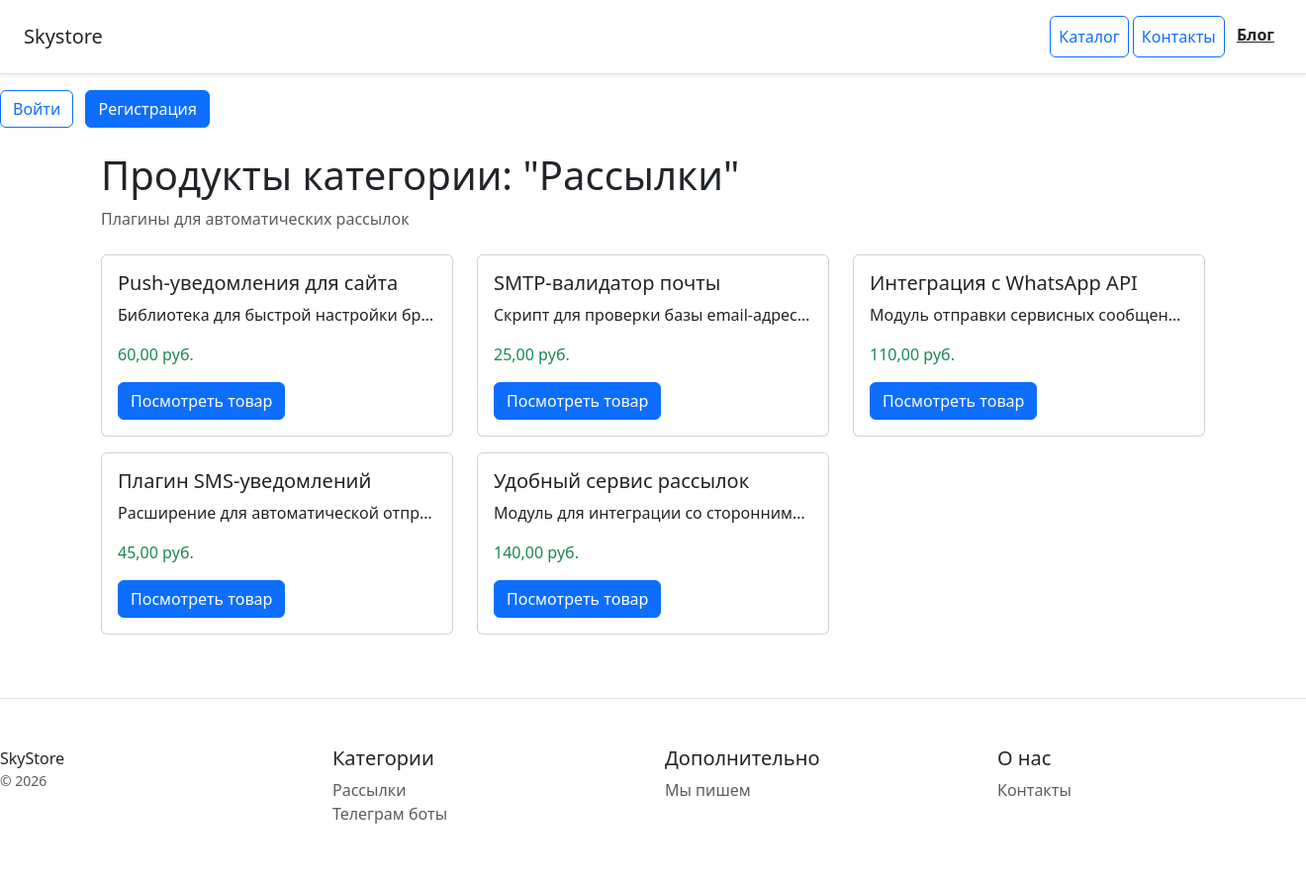
After one commit to IrinaBatova/course-6-online-shop-django, a Django app: page /category/1/products in a window 1320 px wide; the page is wider, and only the part inside the window is pictured. The commit adds this page. Shown: that part at 99% size. Run offline with Django 5.2, Linux system fonts and the light colour scheme; data comes from the database, SQL or seed files in the repository.

Commit message:
A service and low-level caching for products by category have been implemented.

```diff
--- /dev/null
+++ b/catalog/context_processors.py
@@ -0,0 +1,10 @@
+from typing import Any
+from catalog.models import Category
+
+def categories_processor(request: Any) -> dict[str, Any]:
+    """
+    Глобально добавить список всех категорий в контекст всех шаблонов сайта.
+    """
+    return {
+        'categories': Category.objects.all()
+    }
--- a/catalog/templates/catalog/base.html
+++ b/catalog/templates/catalog/base.html
@@ -39,11 +39,16 @@
             <div class="col-6 col-md">
                 <h5>Категории</h5>
                 <ul class="list-unstyled text-small">
-                    <li><a class="text-muted text-decoration-none" href="#">Рассылки</a></li>
-                    <li><a class="text-muted text-decoration-none" href="#">Телеграм боты</a></li>
-                    <li><a class="text-muted" href="#">Полезные утилиты</a></li>
-                    <li><a class="text-muted" href="#">Веб-приложения</a></li>
-                    <li><a class="text-muted" href="#">Микросервисы</a></li>
+                    {% for category in categories %}
+                    <li>
+                        <a class="text-muted text-decoration-none"
+                           href="{% url 'catalog:category_products' category.pk %}">
+                            {{ category.name }}
+                        </a>
+                    </li>
+                    {% empty %}
+                    <li class="text-muted text-small">Категорий нет</li>
+                    {% endfor %}
                 </ul>
             </div>
             <div class="col-6 col-md">
--- /dev/null
+++ b/catalog/templates/catalog/category_products.html
@@ -0,0 +1,27 @@
+{% extends 'catalog/base.html' %}
+
+{% block content %}
+<div class="container mt-4">
+    <h1>Продукты категории: "{{ category.name }}"</h1>
+    <p class="text-muted">{{ category.description }}</p>
+
+    <div class="row mt-4">
+        {% for product in products %}
+            <div class="col-md-4 mb-3">
+                <div class="card h-100">
+                    <div class="card-body">
+                        <h5 class="card-title">{{ product.name }}</h5>
+                        <p class="card-text text-truncate">{{ product.description }}</p>
+                        <p class="font-weight-bold text-success">{{ product.price }} руб.</p>
+                        <a href="{% url 'catalog:product_detail' product.pk %}" class="btn btn-primary">Посмотреть товар</a>
+                    </div>
+                </div>
+            </div>
+        {% empty %}
+            <div class="col-100">
+                <p class="alert alert-warning">В этой категории пока нет товаров.</p>
+            </div>
+        {% endfor %}
+    </div>
+</div>
+{% endblock %}
--- a/catalog/urls.py
+++ b/catalog/urls.py
@@ -1,6 +1,6 @@
 from django.urls import path
 from catalog.views import ProductListView, ContactsView, ProductDetailView, ProductCreateView, ProductUpdateView, \
-    ProductDeleteView
+    ProductDeleteView, CategoryProductsListView
 
 app_name = 'catalog' # Это имя пространства имен для шаблонов
 
@@ -19,4 +19,6 @@ urlpatterns = [
     path('product/edit/<int:pk>/', ProductUpdateView.as_view(), name='update_product'),
     # Динамический маршрут (страница для удаления товара)
     path('product/delete/<int:pk>/', ProductDeleteView.as_view(), name='delete_product'),
+    # Динамический маршрут (страница для списка всех товаров в категории)
+    path('category/<int:pk>/products', CategoryProductsListView.as_view(), name='category_products'),
 ]
--- a/catalog/views.py
+++ b/catalog/views.py
@@ -1,16 +1,20 @@
 from django.views.decorators.cache import cache_page
 from django.utils.decorators import method_decorator
 from django.shortcuts import render
-from catalog.models import Product, Contacts
+from catalog.models import Product, Contacts, Category
 from catalog.forms import ProductForm, ProductModeratorForm, SuperuserProductForm
 from django.views.generic import ListView, DetailView, CreateView, UpdateView, DeleteView
 from django.views import View
 from django.urls import reverse_lazy, reverse
 from django.contrib.auth.mixins import LoginRequiredMixin, UserPassesTestMixin
-
+from catalog.services import get_products_by_category
+from django.shortcuts import get_object_or_404
 
 class ProductListView(ListView):
-    """Контроллер для отображения домашней страницы."""
+    """
+    Контроллер для отображения домашней страницы.
+    Отображает продукты в соответствии с правами доступа.
+    """
     model = Product  # Указываем, из какой модели брать данные
     template_name = 'catalog/home.html'  # Путь к HTML-шаблону страницы
     context_object_name = 'products'  # Имя переменной, которая будет использоваться в HTML
@@ -19,7 +23,7 @@ class ProductListView(ListView):
     # Переопределяем стандартные методы
 
     def get_queryset(self):
-        """Отдает на сайт товары с учетом роли пользователя"""
+        """Отдать на сайт товары с учетом роли пользователя"""
         user = self.request.user
 
         # Берем базовый список всех товаров
@@ -33,6 +37,8 @@ class ProductListView(ListView):
         return queryset.filter(is_published=True).order_by('-pk')
 
     def get_context_data(self, **kwargs):
+        """Возвратить контекст"""
+
         # Получаем базовый контекст, который готовит сам Django (сюда входит и пагинация)
         context = super().get_context_data(**kwargs)
 
@@ -50,10 +56,13 @@ class ProductListView(ListView):
 
 # noinspection PyMethodMayBeStatic
 class ContactsView(View):
-    """Контроллер для отображения страницы контактов и обработки формы."""
+    """
+    Контроллер для отображения страницы контактов и обработки формы.
+    Обрабатывает отправку формы пользователем (POST-запрос)
+    """
 
     def get(self, request):
-        """Метод обрабатывает обычную загрузку страницы контактов (GET-запрос)"""
+        """Загрузить страницы контактов (GET-запрос)"""
         contact_info = Contacts.objects.first()
         context = {
             'contact_info': contact_info
@@ -61,7 +70,7 @@ class ContactsView(View):
         return render(request, 'catalog/contacts.html', context)
 
     def post(self, request):
-        """Метод обрабатывает отправку формы пользователем (POST-запрос)"""
+        """Обработать отправку формы пользователем (POST-запрос)"""
         # 1. Снова берём контакты из базы, чтобы страница не сломалась при перезагрузке
         contact_info = Contacts.objects.first()
 
@@ -83,14 +92,20 @@ class ContactsView(View):
 
 @method_decorator(cache_page(60*15), name='dispatch')
 class ProductDetailView(DetailView):
-    """ Контроллер для отображения страницы с подробной информацией о товаре."""
+    """
+    Контроллер для отображения страницы с подробной информацией о продукте.
+    Использует кэширование страницы Redis
+    """
     model = Product  # Указываем, из какой модели брать данные
     template_name = 'catalog/product_detail.html'  # Путь к HTML-шаблону страницы товара
     context_object_name = 'product'  # Имя переменной, которая будет использоваться в HTML
 
 
 class ProductCreateView(LoginRequiredMixin, CreateView):
-    """Контроллер для отображения страницы создания нового товара"""
+    """
+    Контроллер для отображения страницы создания нового продукта.
+    Перенаправляет пользователя на страницу списка всех продуктов.
+    """
     model = Product
     form_class = ProductForm
     template_name = 'catalog/product_form.html'
@@ -103,7 +118,10 @@ class ProductCreateView(LoginRequiredMixin, CreateView):
         return super().form_valid(form)
 
 class ProductUpdateView(LoginRequiredMixin, UserPassesTestMixin, UpdateView):
-    """Контроллер для отображения страницы редактирования товара"""
+    """
+    Контроллер для отображения страницы редактирования товара.
+    Перенаправляет на детальную страницу только что отредактированного товара.
+    """
     model = Product
     # form_class = ProductForm
     template_name = 'catalog/product_form.html'
@@ -111,7 +129,7 @@ class ProductUpdateView(LoginRequiredMixin, UserPassesTestMixin, UpdateView):
     # success_url = reverse_lazy('catalog:product_detail')
 
     def test_func(self):
-        """Проверяет, имеет ли пользователь право редактировать этот товар"""
+        """Проверить, имеет ли пользователь право редактировать этот товар"""
         user = self.request.user
         product = self.get_object()
 
@@ -127,7 +145,7 @@ class ProductUpdateView(LoginRequiredMixin, UserPassesTestMixin, UpdateView):
         return user == product.owner
 
     def get_form_class(self):
-        """Возвращает форму в зависимости от прав пользователя"""
+        """Возвратить форму в зависимости от прав пользователя"""
         user = self.request.user
 
         # Если это главный админ, сразу отдаем полную форму
@@ -146,13 +164,18 @@ class ProductUpdateView(LoginRequiredMixin, UserPassesTestMixin, UpdateView):
         return reverse('catalog:product_detail', kwargs={'pk': self.object.pk})
 
 class ProductDeleteView(LoginRequiredMixin, UserPassesTestMixin, DeleteView):
-    """Контроллер для удаления товара"""
+    """
+    Контроллер для удаления продукта из каталога.
+    Доступен только авторизованным пользователям с правами модератора.
+    После успешного удаления перенаправляет пользователя на страницу
+    списка всех продуктов.
+    """
     model = Product
     template_name = 'catalog/product_confirm_delete.html'
     success_url = reverse_lazy('catalog:home')
 
     def test_func(self):
-        """Проверяет, имеет ли пользователь право удалить этот товар"""
+        """Проверить, имеет ли пользователь право удалить этот товар"""
         user = self.request.user
         product = self.get_object()
 
@@ -166,3 +189,26 @@ class ProductDeleteView(LoginRequiredMixin, UserPassesTestMixin, DeleteView):
 
         # Обычный пользователь может удалить только, если он владелец товара.
         return user == product.owner
+
+class CategoryProductsListView(ListView):
+    """
+    Контроллер для отображения списка продуктов, принадлежащих конкретной категории.
+    Использует низкоуровневое кэширование Redis через сервисный слой
+    для оптимизации запросов к базе данных.
+    """
+    template_name = 'catalog/category_products.html'
+    context_object_name = 'products'
+
+    def get_queryset(self):
+        """Получить список продуктов для текущей категории с использованием кэширования."""
+        # Получаем ID категории из URL-адреса
+        self.category_id = self.kwargs.get('pk') # добавляем self к переменной для доступности во всех методах класса
+        # Вместо прямого обращения к БД вызываем сервисную функцию с кэшем.
+        return get_products_by_category(self.category_id)
+
+    def get_context_data(self, **kwargs):
+        """Добавить объект текущей категории в контекст для отображения в шаблоне."""
+        context = super().get_context_data(**kwargs)
+        # Дополнительно передаем саму категорию, чтобы красиво вывести её имя в заголовке
+        context['category'] = get_object_or_404(Category, pk=self.category_id)
+        return context
--- a/config/settings.py
+++ b/config/settings.py
@@ -70,6 +70,7 @@ TEMPLATES = [
                 'django.template.context_processors.request',
                 'django.contrib.auth.context_processors.auth',
                 'django.contrib.messages.context_processors.messages',
+                'catalog.context_processors.categories_processor',
             ],
         },
     },
@@ -177,6 +178,7 @@ LOGIN_REDIRECT_URL = 'catalog:home'
 LOGIN_URL = 'users:login'  # Здесь указывается name пути из users/urls.py
 
 # Настройки кеширования
+CACHE_ENABLED = True
 CACHES = {
     'default': {
         'BACKEND': 'django.core.cache.backends.redis.RedisCache',
```
Also changed, not shown: catalog/services.py (added, +28 -0 lines).
